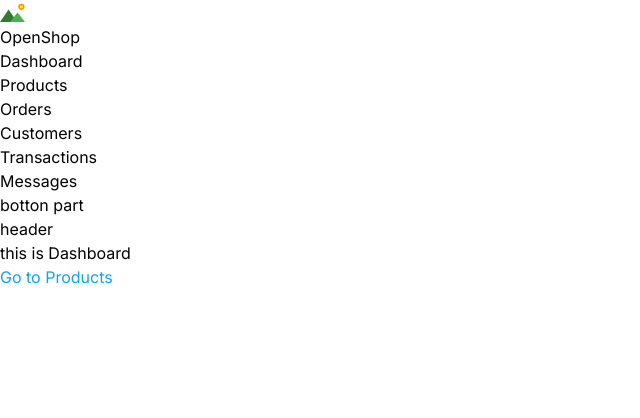
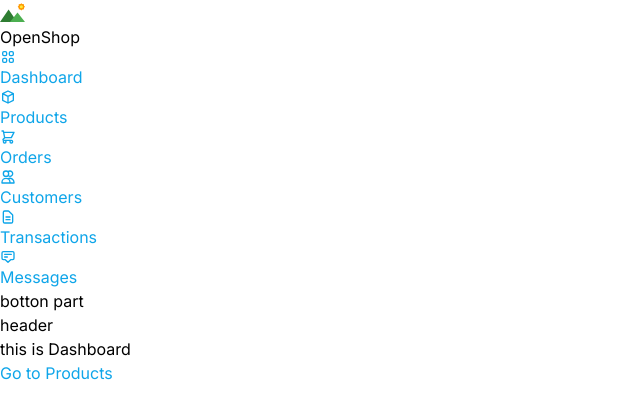
Before and after one commit to ismaelsoares/openshop-dashboard, a React (Vite) app: page / in a window 1280 px wide. Shown: the top 418 px of the page, without its empty margins (0-640 px from the left). Built offline with nearby package versions, Linux system fonts and the light colour scheme.

Commit message:
add icons sidebar and layout

```diff
--- a/src/components/shared/Sidebar.tsx
+++ b/src/components/shared/Sidebar.tsx
@@ -1,6 +1,7 @@
 import { FcLandscape } from 'react-icons/fc'
 import { DASHBOARD_SIDEBAR_LINKS } from '../../lib/consts/navigation'
-export const Sidebar = () => {
+import { Link } from 'react-router-dom'
+export function Sidebar() {
     return (
         <div className="flex flex-col bg-neutral-900 w-60 p-3 text-white">
             <div className="flex items-center gap-2 px-1 py-3">
@@ -9,10 +10,18 @@
             </div>
             <div className='flex-1'>
                 {DASHBOARD_SIDEBAR_LINKS.map((item) => (
-                    <div key={item.key}>{item.label}</div>
+                    <SidebarLink key={item.key} item={item} />
                 ))}
             </div>
             <div>botton part</div>
         </div>
     )
 }
+function SidebarLink({ item }) {
+    return (
+        <Link to={item.path}>
+            <span className='text-xl'>{item.icon}</span>
+            {item.label}
+        </Link>
+    )
+}
```
